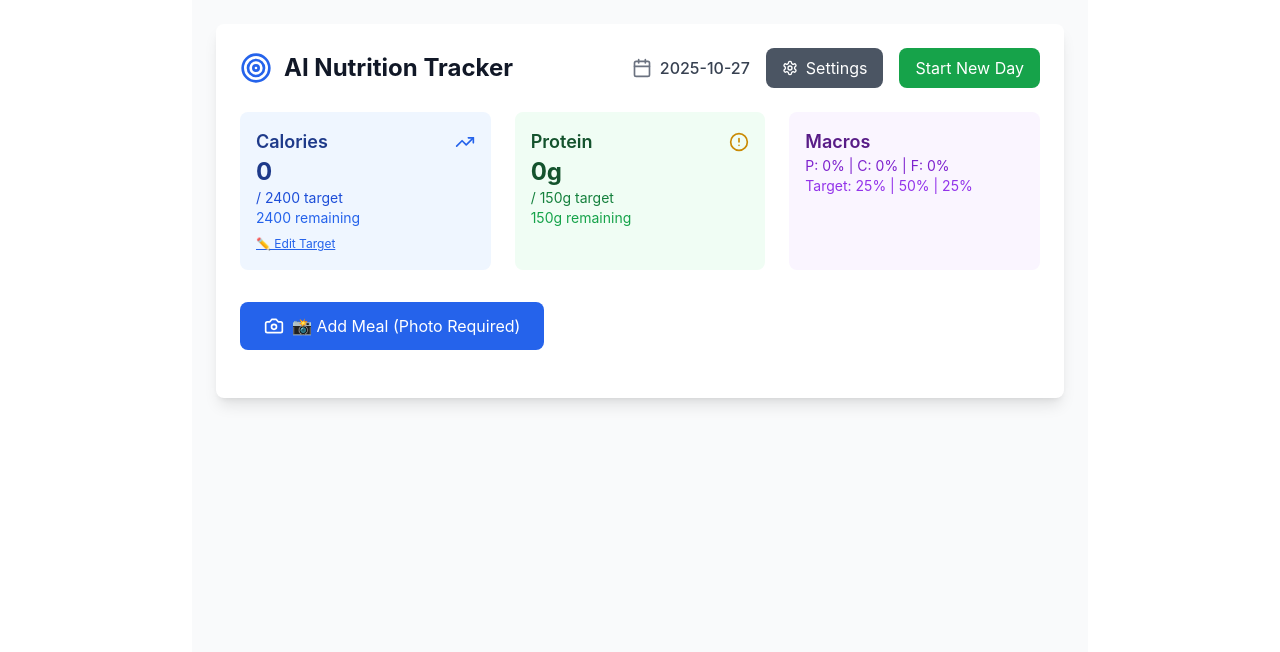
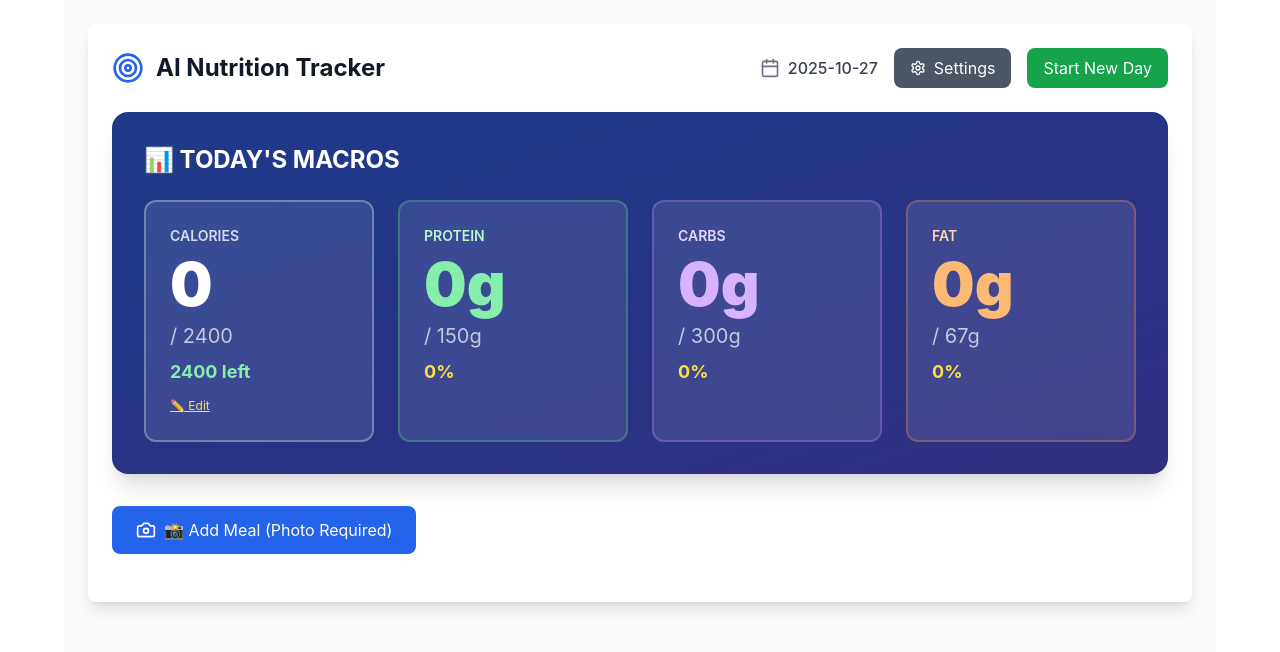
Before and after one commit to h34ter/ai-calorie-counter, a Next.js app: page / in a window 1280 px wide. Shown: the top 652 px of the page. Built offline with nearby package versions, Linux system fonts and the light colour scheme.

Commit message:
Update NutritionTracker.jsx

```diff
--- a/components/NutritionTracker.jsx
+++ b/components/NutritionTracker.jsx
@@ -393,7 +393,7 @@ Rules:
   const dailyData = calculateDailyTotals();
 
   return (
-    <div className="max-w-4xl mx-auto p-6 bg-gray-50 min-h-screen">
+    <div className="max-w-6xl mx-auto p-6 bg-gray-50 min-h-screen">
       <div className="bg-white rounded-lg shadow-lg p-6 mb-6">
         <div className="flex items-center justify-between mb-6">
           <div className="flex items-center space-x-3">
@@ -421,51 +421,54 @@ Rules:
           </div>
         </div>
 
-        <div className="grid grid-cols-1 md:grid-cols-3 gap-6 mb-8">
-          <div className="bg-blue-50 p-4 rounded-lg">
-            <div className="flex items-center justify-between">
-              <h3 className="text-lg font-semibold text-blue-900">Calories</h3>
-              <TrendingUp className="h-5 w-5 text-blue-600" />
+        {/* HUGE MACROS DISPLAY */}
+        <div className="bg-gradient-to-br from-blue-900 to-indigo-900 p-8 rounded-2xl mb-8 shadow-xl">
+          <h2 className="text-white text-2xl font-bold mb-6">📊 TODAY'S MACROS</h2>
+
+          <div className="grid grid-cols-1 md:grid-cols-4 gap-6">
+            {/* CALORIES */}
+            <div className="bg-white/10 backdrop-blur p-6 rounded-xl border-2 border-white/30">
+              <p className="text-white/80 text-sm font-semibold mb-2">CALORIES</p>
+              <p className="text-white text-6xl font-black">{dailyData.totals.kcal}</p>
+              <p className="text-white/70 text-xl mt-2">/ {dailyData.targets.kcal}</p>
+              <p className="text-green-300 text-lg font-bold mt-2">{dailyData.remaining.kcal} left</p>
+              <button
+                onClick={() => setShowSettings(true)}
+                className="text-xs text-yellow-300 hover:text-yellow-100 mt-3 underline"
+              >
+                ✏️ Edit
+              </button>
             </div>
-            <p className="text-2xl font-bold text-blue-900">{dailyData.totals.kcal}</p>
-            <p className="text-sm text-blue-700">/ {dailyData.targets.kcal} target</p>
-            <p className="text-sm text-blue-600">{dailyData.remaining.kcal} remaining</p>
-            <button
-              onClick={() => setShowSettings(true)}
-              className="text-xs text-blue-600 hover:text-blue-800 mt-2 underline"
-            >
-              ✏️ Edit Target
-            </button>
-          </div>
 
-          <div className="bg-green-50 p-4 rounded-lg">
-            <div className="flex items-center justify-between">
-              <h3 className="text-lg font-semibold text-green-900">Protein</h3>
-              {dailyData.status.protein_ok ?
-                <CheckCircle className="h-5 w-5 text-green-600" /> :
-                <AlertCircle className="h-5 w-5 text-yellow-600" />
-              }
+            {/* PROTEIN */}
+            <div className="bg-white/10 backdrop-blur p-6 rounded-xl border-2 border-green-400/30">
+              <p className="text-green-200 text-sm font-semibold mb-2">PROTEIN</p>
+              <p className="text-green-300 text-6xl font-black">{dailyData.totals.p}g</p>
+              <p className="text-white/70 text-xl mt-2">/ {dailyData.targets.p_g}g</p>
+              <p className={`text-lg font-bold mt-2 ${Math.abs(dailyData.totals.p_pct - userConfig.targets.macro_split_pct.protein) <= 5 ? 'text-green-400' : 'text-yellow-300'}`}>
+                {dailyData.totals.p_pct}%
+              </p>
             </div>
-            <p className="text-2xl font-bold text-green-900">{dailyData.totals.p}g</p>
-            <p className="text-sm text-green-700">/ {dailyData.targets.p_g}g target</p>
-            <p className="text-sm text-green-600">{Math.round(dailyData.remaining.p_g * 10) / 10}g remaining</p>
-          </div>
 
-          <div className="bg-purple-50 p-4 rounded-lg">
-            <div className="flex items-center justify-between">
-              <h3 className="text-lg font-semibold text-purple-900">Macros</h3>
-              <div className="flex space-x-1">
-                {dailyData.status.protein_ok && <div className="w-2 h-2 bg-green-500 rounded-full"></div>}
-                {dailyData.status.carbs_ok && <div className="w-2 h-2 bg-green-500 rounded-full"></div>}
-                {dailyData.status.fat_ok && <div className="w-2 h-2 bg-green-500 rounded-full"></div>}
-              </div>
+            {/* CARBS */}
+            <div className="bg-white/10 backdrop-blur p-6 rounded-xl border-2 border-purple-400/30">
+              <p className="text-purple-200 text-sm font-semibold mb-2">CARBS</p>
+              <p className="text-purple-300 text-6xl font-black">{dailyData.totals.c}g</p>
+              <p className="text-white/70 text-xl mt-2">/ {dailyData.targets.c_g}g</p>
+              <p className={`text-lg font-bold mt-2 ${Math.abs(dailyData.totals.c_pct - userConfig.targets.macro_split_pct.carbs) <= 5 ? 'text-purple-400' : 'text-yellow-300'}`}>
+                {dailyData.totals.c_pct}%
+              </p>
             </div>
-            <p className="text-sm text-purple-700">
-              P: {dailyData.totals.p_pct}% | C: {dailyData.totals.c_pct}% | F: {dailyData.totals.f_pct}%
-            </p>
-            <p className="text-sm text-purple-600">
-              Target: {userConfig.targets.macro_split_pct.protein}% | {userConfig.targets.macro_split_pct.carbs}% | {userConfig.targets.macro_split_pct.fat}%
-            </p>
+
+            {/* FAT */}
+            <div className="bg-white/10 backdrop-blur p-6 rounded-xl border-2 border-orange-400/30">
+              <p className="text-orange-200 text-sm font-semibold mb-2">FAT</p>
+              <p className="text-orange-300 text-6xl font-black">{dailyData.totals.f}g</p>
+              <p className="text-white/70 text-xl mt-2">/ {dailyData.targets.f_g}g</p>
+              <p className={`text-lg font-bold mt-2 ${Math.abs(dailyData.totals.f_pct - userConfig.targets.macro_split_pct.fat) <= 5 ? 'text-orange-400' : 'text-yellow-300'}`}>
+                {dailyData.totals.f_pct}%
+              </p>
+            </div>
           </div>
         </div>
 
@@ -794,43 +797,6 @@ Rules:
                 </div>
               );
             })}
-
-            <div className="mt-8 space-y-6">
-              <h2 className="text-xl font-semibold text-gray-900">Daily Summary [{currentDate}]</h2>
-
-              <div className="bg-blue-50 p-6 rounded-lg border border-blue-200">
-                <div className="grid grid-cols-2 gap-4">
-                  <div>
-                    <p className="text-sm text-blue-700">Total Calories</p>
-                    <p className="text-3xl font-bold text-blue-900">{dailyData.totals.kcal}</p>
-                    <p className="text-sm text-blue-600">/ {dailyData.targets.kcal} goal</p>
-                  </div>
-                  <div>
-                    <p className="text-sm text-green-700">Protein</p>
-                    <p className="text-3xl font-bold text-green-900">{dailyData.totals.p}g</p>
-                    <p className="text-sm text-green-600">/ {dailyData.targets.p_g}g goal</p>
-                  </div>
-                  <div>
-                    <p className="text-sm text-purple-700">Carbs</p>
-                    <p className="text-3xl font-bold text-purple-900">{dailyData.totals.c}g</p>
-                    <p className="text-sm text-purple-600">/ {dailyData.targets.c_g}g goal</p>
-                  </div>
-                  <div>
-                    <p className="text-sm text-orange-700">Fat</p>
-                    <p className="text-3xl font-bold text-orange-900">{dailyData.totals.f}g</p>
-                    <p className="text-sm text-orange-600">/ {dailyData.targets.f_g}g goal</p>
-                  </div>
-                </div>
-
-                <div className="mt-4 p-3 bg-gray-100 rounded">
-                  <p className="text-sm text-gray-700">
-                    Breakdown: <span className="font-semibold">{dailyData.totals.p_pct}% Protein</span> |
-                    <span className="font-semibold"> {dailyData.totals.c_pct}% Carbs</span> |
-                    <span className="font-semibold"> {dailyData.totals.f_pct}% Fat</span>
-                  </p>
-                </div>
-              </div>
-            </div>
           </div>
         )}
       </div>
```
